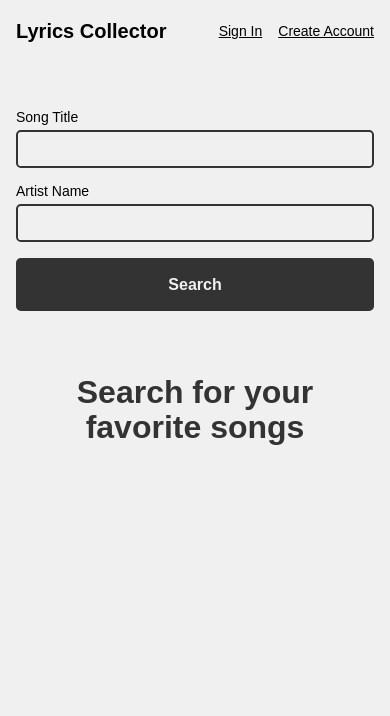
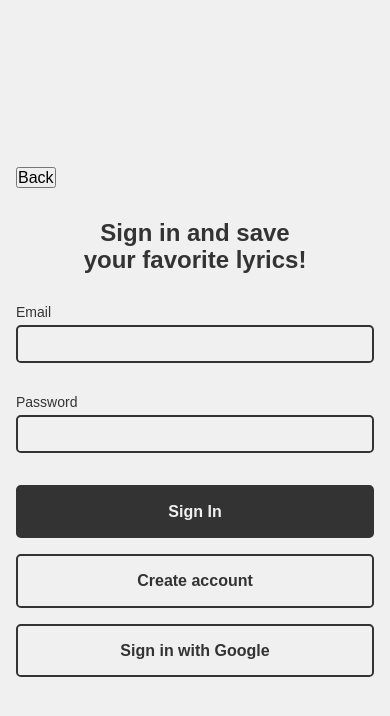
Before and after one commit to denisesantosdev/lyrics-collector, a React (Vite) app: page / in a window 390 px wide. Shown: the top 716 px of the page. Built offline with nearby package versions, Linux system fonts and the light colour scheme; no server answers.

Commit message:
style mobile sign in

```diff
--- a/src/App.jsx
+++ b/src/App.jsx
@@ -50,6 +50,8 @@ function App() {
            {/*  {!isUserLoggedIn && <SignInPage />} */}
             <Home isUserLoggedIn={isUserLoggedIn} />
           </LyricsData>
+
+          <SignInPage/>
           <Toast />
         </ToastContextProvider>
       </ThemeProvider>
--- a/src/components/Btn/Btn.jsx
+++ b/src/components/Btn/Btn.jsx
@@ -19,9 +19,10 @@ const StyledBtn = styled.button`
 `;
 
 const Btn = (props) => {
-
+//console.log(props);
   return (
     <StyledBtn
+      onClick={props.handleOnClick}
       $primary={props.isPrimary}>
       {props.btnText}
     </StyledBtn>
--- a/src/components/Input/Input.jsx
+++ b/src/components/Input/Input.jsx
@@ -25,7 +25,7 @@ const Input = (props) => {
     <StyledInput>
       <label htmlFor={props.id}>{props.placeholder}</label>
       <input
-        type="text"
+        type={props.type}
         name={props.name}
         id={props.id}
         required={props.required}
--- a/src/components/SearchForm/SearchForm.jsx
+++ b/src/components/SearchForm/SearchForm.jsx
@@ -82,6 +82,7 @@ const SearchForm = () => {
   return (
     <StyledForm onSubmit={handleOnSubmit}>
       <Input
+      type='text'
         placeholder="Song Title"
         name="songTitle"
         required={true}
--- a/src/pages/SignInPage.jsx
+++ b/src/pages/SignInPage.jsx
@@ -1,5 +1,37 @@
 import React from "react";
 import useAuth from "../customHooks/useAuth";
+import Input from "../components/Input/Input";
+import Btn from "../components/Btn/Btn";
+import styled from "styled-components";
+
+const StyledWrapper = styled.section`
+  position: absolute;
+  inset: 0;
+  background-color: ${props=>props.theme.colors.primary};
+  display: grid;
+  place-content: center;
+  /* grid-template-columns: 1fr 1fr; */
+`
+
+const StyledSignInForm = styled.div`
+   display: grid;
+  gap: 2rem;
+  padding: 1rem;
+
+  > button {
+    justify-self: start
+  }
+
+  > h1 {
+    text-align: center;
+  }
+`;
+
+const StyledBtnWrapper = styled.div`
+  display: flex;
+  flex-direction: column;
+  gap: 1rem;
+`;
 
 const SignInPage = () => {
   const {
@@ -19,32 +51,47 @@ const SignInPage = () => {
   //console.log(user);
 
   return (
+    <StyledWrapper>
       <div>
-      <input
+        <StyledSignInForm>
+        <button>Back</button>
+        <h1>Sign in and save your favorite lyrics!</h1>
+          <Input
             type="email"
             name="email"
             id="email"
-        onChange={handleOnChange}
-        required
+            placeholder="Email"
+            handleOnChange={handleOnChange}
+            required={true}
           />
-      <input
+          <Input
             type="password"
             name="password"
             id="password"
-        onChange={handleOnChange}
-        required
+            placeholder="Password"
+            handleOnChange={handleOnChange}
+            required={true}
           />
-      <button onClick={() => authSignInWithEmail(user.email, user.password)}>
-        Sign in
-      </button>
-      <button
-        onClick={() => authCreateAccountWithEmail(user.email, user.password)}>
-        Create account
-      </button>
-      <button onClick={() => authSignInWithGoogle()}>
-        Sign in with Google
-      </button>
+          <StyledBtnWrapper>
+            <Btn
+              btnText="Sign In"
+              isPrimary={true}
+              handleOnClick={() => authSignInWithEmail(user.email, user.password)}
+            />
+            <Btn
+              btnText="Create account"
+              handleOnClick={() => authCreateAccountWithEmail(user.email, user.password)}
+            />
+            <Btn
+              btnText="Sign in with Google"
+              handleOnClick={() => authSignInWithGoogle()}
+            />
+          </StyledBtnWrapper>
+        </StyledSignInForm>
       </div>
+
+     {/*  <div>Image goes here</div> */}
+    </StyledWrapper>
   );
 };
 
--- a/src/theme/GlobalStyle.js
+++ b/src/theme/GlobalStyle.js
@@ -6,6 +6,7 @@ const GlobalStyle = createGlobalStyle`
     font-family: ${(props) => props.theme.fonts.body};
     background-color: ${(props) => props.theme.colors.primary};
     overflow-x: hidden;
+    color: ${(props) => props.theme.colors.text};;
   }
 
 /*
```
Lines whose indentation alone changed are shown as unchanged.
